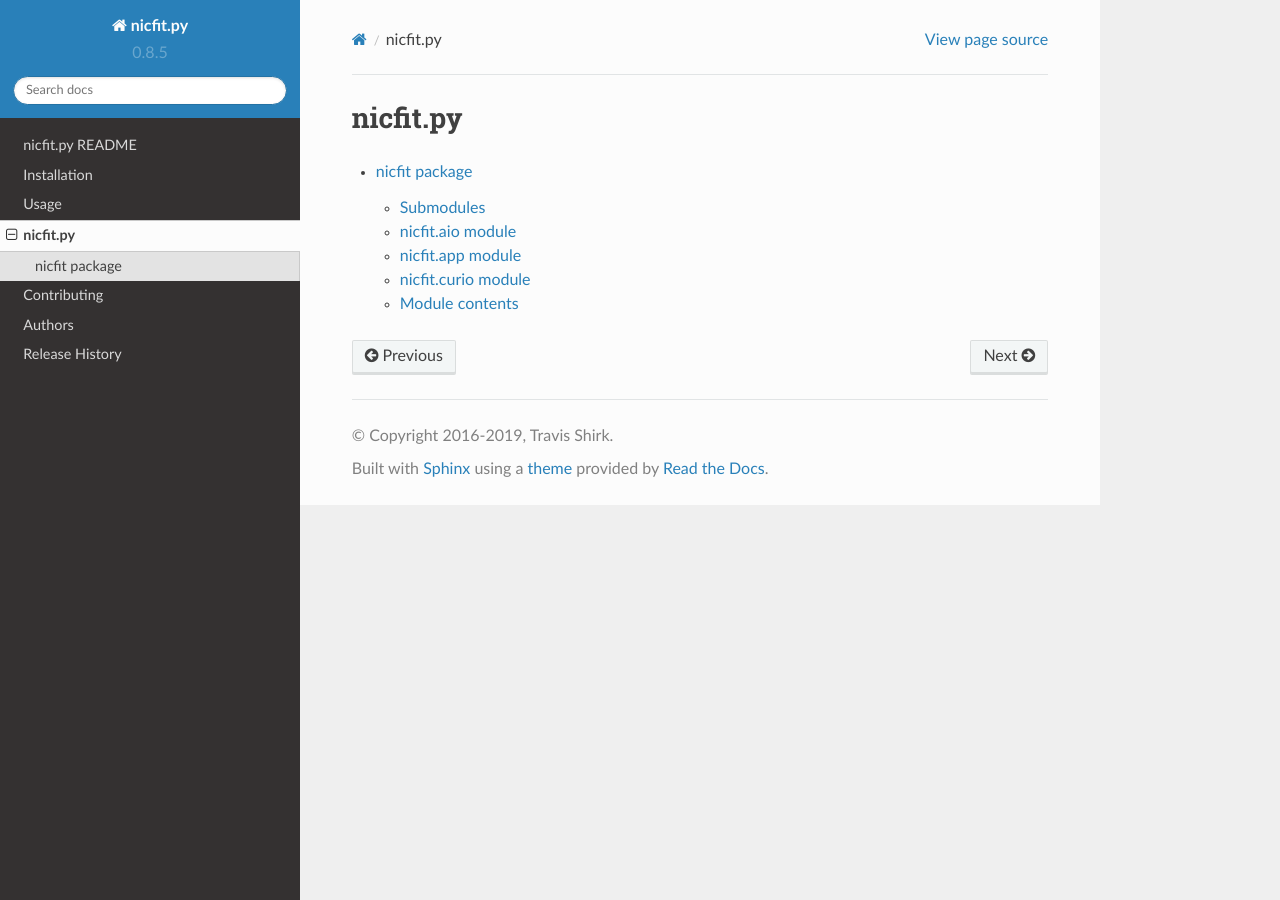
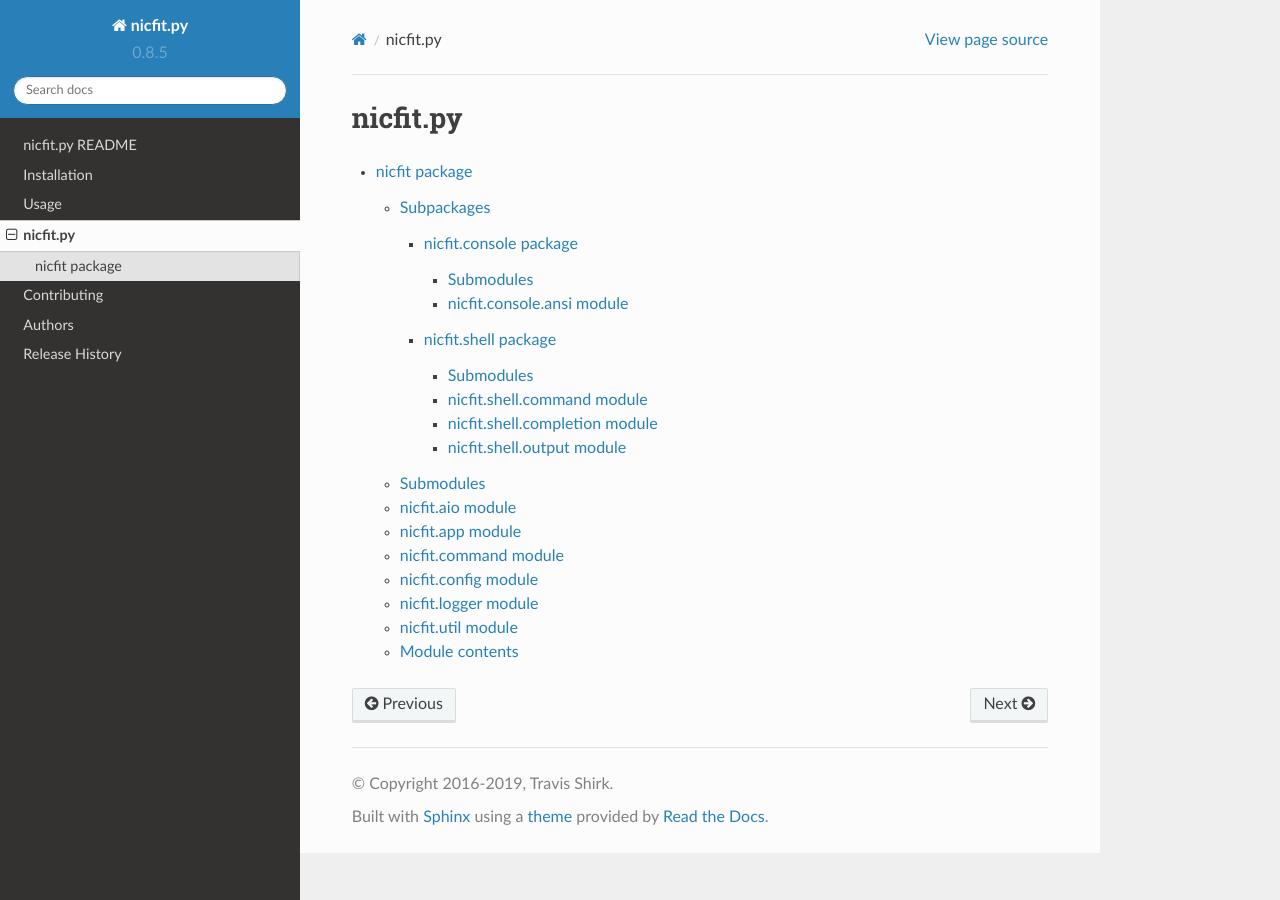
Before and after one commit to nicfit/nicfit.py, a Sphinx documentation site: the page built from docs/modules.rst, in a window 1280 px wide. Built offline with Sphinx 7.4.7 and the Read the Docs theme 2.0.0, drawn with Linux system fonts in a browser that asks for light colours.

Commit message:
chg: Removed curio support.

```diff
--- a/docs/nicfit.rst
+++ b/docs/nicfit.rst
@@ -1,5 +1,13 @@
 nicfit package
 ==============
+
+Subpackages
+-----------
+
+.. toctree::
+
+   nicfit.console
+   nicfit.shell
 
 Submodules
 ----------
@@ -8,31 +16,55 @@ nicfit.aio module
 -----------------
 
 .. automodule:: nicfit.aio
-    :members:
-    :undoc-members:
-    :show-inheritance:
+   :members:
+   :undoc-members:
+   :show-inheritance:
 
 nicfit.app module
 -----------------
 
 .. automodule:: nicfit.app
-    :members:
-    :undoc-members:
-    :show-inheritance:
+   :members:
+   :undoc-members:
+   :show-inheritance:
 
-nicfit.curio module
--------------------
+nicfit.command module
+---------------------
 
-.. automodule:: nicfit.curio
-    :members:
-    :undoc-members:
-    :show-inheritance:
+.. automodule:: nicfit.command
+   :members:
+   :undoc-members:
+   :show-inheritance:
+
+nicfit.config module
+--------------------
+
+.. automodule:: nicfit.config
+   :members:
+   :undoc-members:
+   :show-inheritance:
+
+nicfit.logger module
+--------------------
+
+.. automodule:: nicfit.logger
+   :members:
+   :undoc-members:
+   :show-inheritance:
+
+nicfit.util module
+------------------
+
+.. automodule:: nicfit.util
+   :members:
+   :undoc-members:
+   :show-inheritance:
 
 
 Module contents
 ---------------
 
 .. automodule:: nicfit
-    :members:
-    :undoc-members:
-    :show-inheritance:
+   :members:
+   :undoc-members:
+   :show-inheritance:
```
Also changed, not shown: requirements.txt (+15 -16 lines), 7 other files.
